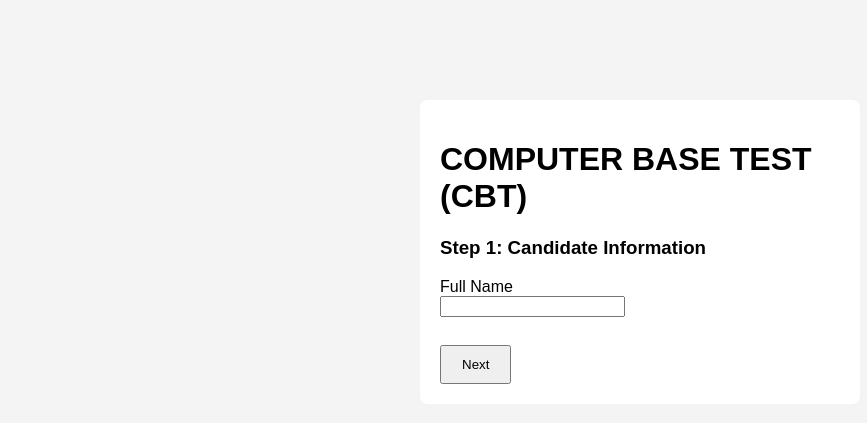
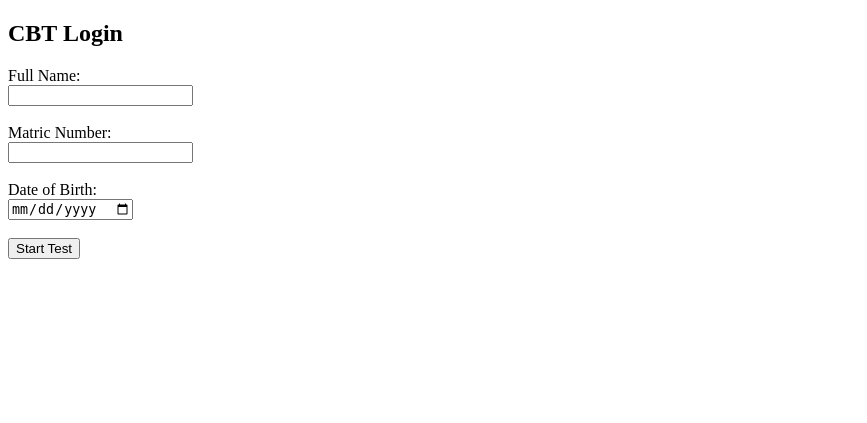
Before and after one commit to mu73875-cmd/CBT-test-project, a Flask app: page / in a window 1280 px wide. Shown: the top 423 px of the page, without its empty margins (0-867 px from the left). Run offline with Flask 3, Linux system fonts and the light colour scheme.

Commit message:
app.py
added matrix

```diff
--- a/Project folder/app.py
+++ b/Project folder/app.py
@@ -16,7 +16,7 @@ Question(
 ),
 
 Question(
-"What does “IP” stand for in Internet terminology?",
+"What does IP stand for in Internet terminology?",
 ["Internet Path","Internet Provider","Internet Protocol","Internal Process"],
 "Internet Protocol"
 ),
@@ -90,14 +90,19 @@ Question(
 ]
 
 
-
 @app.route("/", methods=["GET","POST"])
 def login():
 
     if request.method == "POST":
 
         username = request.form["username"]
+        matric = request.form["matric"]
+        dob = request.form["dob"]
+
         session["user"] = username
+        session["matric"] = matric
+        session["dob"] = dob
+
         return redirect("/home")
 
     return render_template("login.html")
@@ -172,6 +177,8 @@ def result():
 
     result_data = {
         "name": session["user"],
+        "matric": session["matric"],
+        "dob": session["dob"],
         "score": score,
         "total": len(questions),
         "time": time
@@ -193,7 +200,9 @@ def result():
         score=score,
         total=len(questions),
         time=time,
-        user=session["user"]
+        user=session["user"],
+        matric=session["matric"],
+        dob=session["dob"]
     )
 
 
--- a/Project folder/templates/login.html
+++ b/Project folder/templates/login.html
@@ -1,109 +1,27 @@
 <!DOCTYPE html>
 <html>
 <head>
-
-<title>Mini CBT Login</title>
-
-<style>
-
-body{
-font-family: Arial;
-background:#f4f4f4;
-}
-
-.container{
-width:400px;
-margin:auto;
-background:white;
-padding:20px;
-margin-top:100px;
-border-radius:8px;
-}
-
-.step{
-display:none;
-}
-
-.step.active{
-display:block;
-}
-
-button{
-padding:10px 20px;
-margin-top:10px;
-}
-
-</style>
-
+<title>Login</title>
 </head>
 
 <body>
 
-<div class="container">
+<h2>CBT Login</h2>
 
-<h1>COMPUTER BASE TEST (CBT)</h1>
+<form method="POST">
 
-<form method="POST" action="/">
+<label>Full Name:</label><br>
+<input type="text" name="username" required><br><br>
 
-<!-- STEP 1 -->
+<label>Matric Number:</label><br>
+<input type="text" name="matric" required><br><br>
 
-<div id="step1" class="step active">
-
-<h3>Step 1: Candidate Information</h3>
-
-<label>Full Name</label><br>
-<input type="text" name="username" id="username" required>
-
-<br><br>
-
-<button type="button" onclick="nextStep()">Next</button>
-
-</div>
-
-
-<!-- STEP 2 -->
-
-<div id="step2" class="step">
-
-<h3>Step 2: Start Examination</h3>
-
-<p>Click Start when you are ready to begin the CBT.</p>
-
-<button type="button" onclick="prevStep()">Back</button>
+<label>Date of Birth:</label><br>
+<input type="date" name="dob" required><br><br>
 
 <button type="submit">Start Test</button>
 
-</div>
-
 </form>
-
-</div>
-
-
-<script>
-
-function nextStep(){
-
-var name = document.getElementById("username").value;
-
-if(name === ""){
-alert("Please enter your name first");
-return;
-}
-
-document.getElementById("step1").classList.remove("active");
-document.getElementById("step2").classList.add("active");
-
-}
-
-function prevStep(){
-
-document.getElementById("step2").classList.remove("active");
-document.getElementById("step1").classList.add("active");
-
-}
-
-</script>
 
 </body>
 </html>
```
Also changed, not shown: Project folder/results.json (+8 -0 lines), Project folder/templates/result.html (+5 -3 lines).
